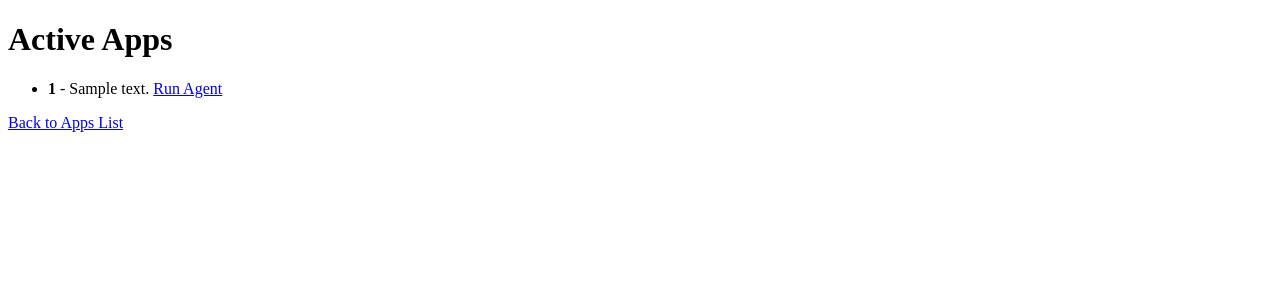
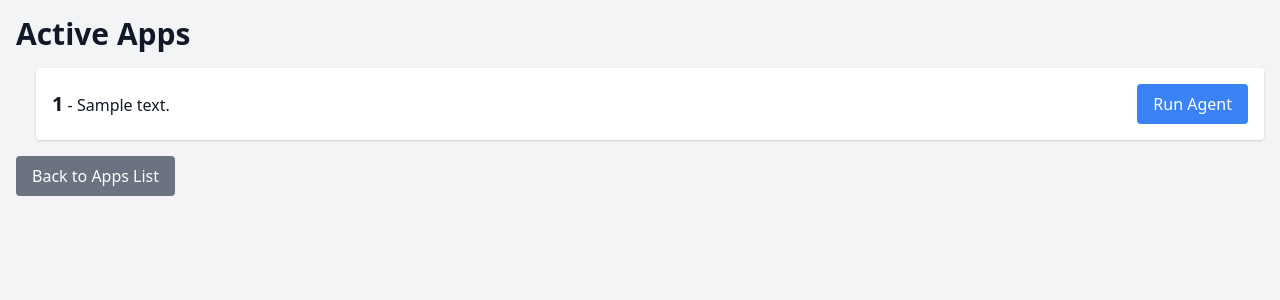
Before and after one commit to tarunchy/GAIAppAgent.O, a Flask app: template Agent/templates/active_apps.html in a window 1280 px wide. Shown: the top 300 px of the page. Run offline with Flask 3, Linux system fonts and the light colour scheme; the template is opened without the code that fills it: most values are stand-ins (such as "Sample title", 1, 10 or a date in 2020); parts of the project's set-up code (start-up, migrations or seed data) failed here and were passed over; some libraries are stand-ins or nearby versions.

Commit message:
Added New Agent

```diff
--- a/Agent/templates/active_apps.html
+++ b/Agent/templates/active_apps.html
@@ -1,19 +1,37 @@
 <!DOCTYPE html>
-<html lang="en">
+<html lang="en" x-data="{ agents: {} }">
 <head>
     <meta charset="UTF-8">
     <title>Active Apps</title>
+    <script src="https://cdn.jsdelivr.net/npm/alpinejs@3.2.1/dist/cdn.min.js" defer></script>
+    <link href="https://cdn.jsdelivr.net/npm/tailwindcss@2.2.19/dist/tailwind.min.css" rel="stylesheet">
 </head>
-<body>
-    <h1>Active Apps</h1>
-    <ul>
-        {% for app in apps %}
-        <li>
-            <strong>{{ app.app_id }}</strong> - {{ app.description }}
-            <a href="{{ url_for('run_agent', app_id=app.app_id) }}">Run Agent</a>
-        </li>
-        {% endfor %}
-    </ul>
-    <a href="{{ url_for('index') }}">Back to Apps List</a>
+<body class="bg-gray-100 text-gray-900">
+    <div class="container mx-auto p-4">
+        <h1 class="text-3xl font-bold mb-4">Active Apps</h1>
+        <ul class="list-disc pl-5 space-y-3">
+            {% for app in apps %}
+            <li class="bg-white p-4 rounded shadow flex items-center justify-between">
+                <div>
+                    <strong class="text-xl">{{ app.app_id }}</strong> - {{ app.description }}
+                </div>
+                <div>
+                    <button
+                        @click="agents['{{ app.app_id }}'] = true"
+                        class="bg-blue-500 text-white px-4 py-2 rounded hover:bg-blue-700 focus:outline-none"
+                    >
+                        Run Agent
+                    </button>
+                    <template x-if="agents['{{ app.app_id }}']">
+                        <span class="ml-2 text-green-500">
+                            &#10003; <!-- Check icon -->
+                        </span>
+                    </template>
+                </div>
+            </li>
+            {% endfor %}
+        </ul>
+        <a href="{{ url_for('index') }}" class="mt-4 inline-block bg-gray-500 text-white px-4 py-2 rounded hover:bg-gray-700">Back to Apps List</a>
+    </div>
 </body>
 </html>
--- a/Agent/utils/state_graph.py
+++ b/Agent/utils/state_graph.py
@@ -45,8 +45,8 @@ def run_agent_for_app(app_id):
 
     graph = builder.compile(checkpointer=memory)
 
-    graph_file_path = "smart_grid_graph.png"
-    graph.get_graph().draw_png(graph_file_path)
+    #graph_file_path = "smart_grid_graph.png"
+    #graph.get_graph().draw_png(graph_file_path)
 
     thread = {"configurable": {"thread_id": "1"}, "recursion_limit": 20}
     final_state = None
```
Also changed, not shown: Agent/static/images/images.png (added).
